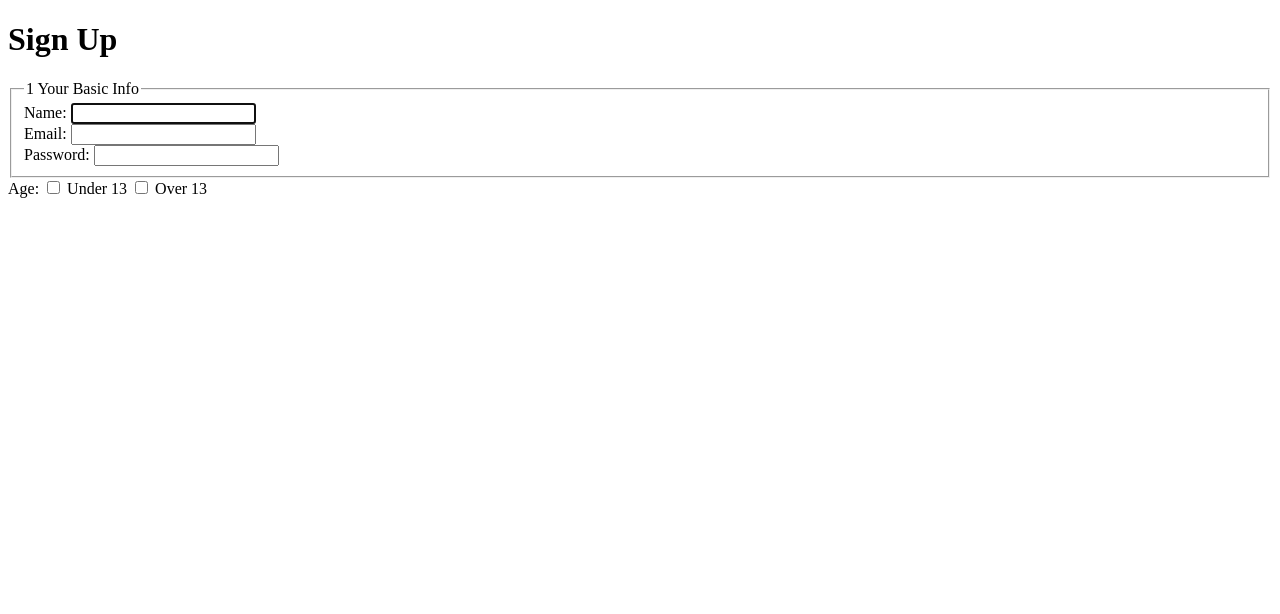
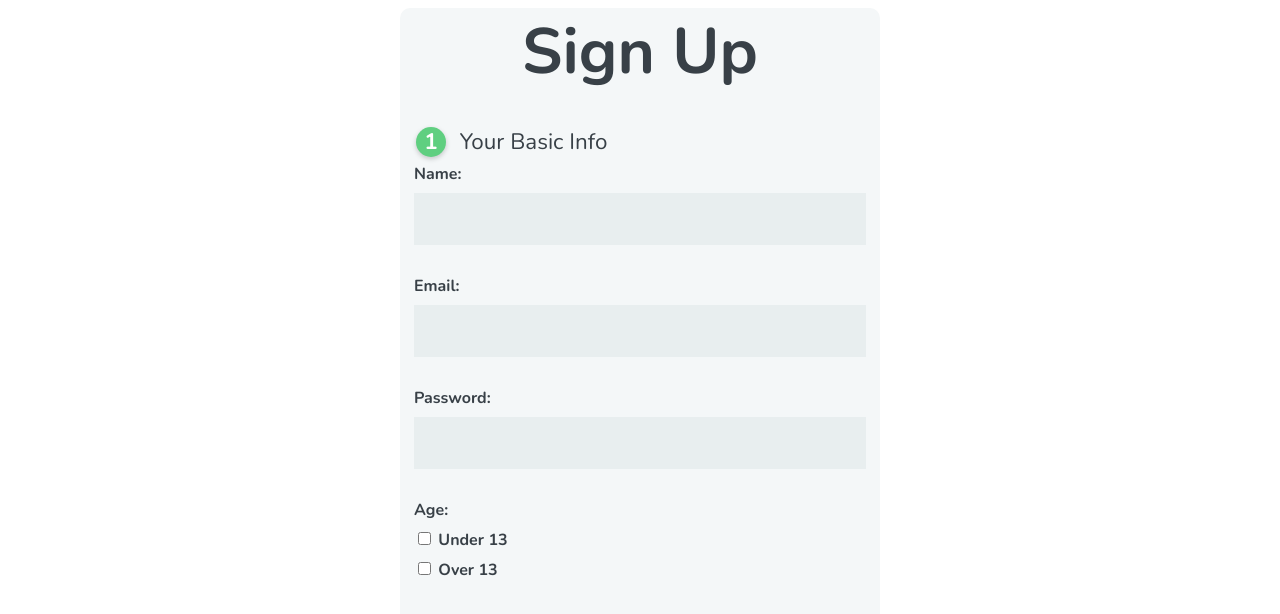
Before and after one commit to kauanorris/html-forms, a plain HTML site: page index.html in a window 1280 px wide. Drawn offline with nearby package versions, Linux system fonts and the light colour scheme.

Commit message:
Basic Infos

```diff
--- a/assets/css/style.css
+++ b/assets/css/style.css
@@ -0,0 +1,76 @@
+* {
+    font-family: Nunito, Open Sans, Raleway, Roboto, sans-serif;
+    color: #384047;
+    box-sizing: border-box;
+}
+
+body {
+    display: flex;
+    justify-content: center;
+}
+
+.content {
+    background-color: #F4F7F8;
+    display: flex;
+    flex-direction: column;
+    height: 1070px;
+    width: 480px;
+    border-radius: 10px;
+}
+
+.singUp {
+    display: flex;
+    justify-content: center;
+    font-size: 32px;
+}
+
+h1 {
+    margin: 0 0 30px 0;
+}
+
+.number {
+    background-color: #5fcf80;
+    color: white;
+    display: inline-flex;
+    width: 30px;
+    height: 30px;
+    border-radius: 50%;
+    justify-content: center;
+    align-items: center;
+    font-weight: bold;
+    margin-right: 8px;
+    box-shadow: 0 2px 5px rgba(0,0,0,0.2)
+}
+
+legend {
+    font-size: 22.4px;
+}
+
+fieldset {
+    border: none;
+    margin-bottom: 30px;
+}
+
+.content label {
+    display: block;
+    margin-bottom: 8px;
+    font-weight: bold;
+}
+
+input[type="text"], input[type="password"], input[type="date"], input[type="datetime"], input[type="email"], input[type="number"], input[type="search"], input[type="tel"], input[type="time"], input[type="url"], textarea, select {
+    background: rgba(255, 255, 255, 0.1);
+    border: none;
+    font-size: 16px;
+    height: auto;
+    margin: 0;
+    outline: 0;
+    padding: 15px;
+    width: 100%;
+    background-color: #e8eeef;
+    color: #8a97a0;
+    margin-bottom: 30px;
+}
+
+input[type="checkbox"] {
+    border-radius: 50%;
+}
--- a/index.html
+++ b/index.html
@@ -4,6 +4,9 @@
     <meta charset="UTF-8">
     <meta name="viewport" content="width=device-width, initial-scale=1.0">
     <link rel="stylesheet" href="assets/css/style.css">
+    <link rel="preconnect" href="https://fonts.googleapis.com">
+    <link rel="preconnect" href="https://fonts.gstatic.com" crossorigin>
+    <link href="https://fonts.googleapis.com/css2?family=Nunito:ital,wght@0,200..1000;1,200..1000&family=Open+Sans:ital,wght@0,300..800;1,300..800&family=Raleway:ital,wght@0,100..900;1,100..900&family=Roboto:ital,wght@0,100..900;1,100..900&display=swap" rel="stylesheet">
     <title>Document</title>
 </head>
 <body>
@@ -24,14 +27,20 @@
                         <label for="email">Email:</label>
                         <input type="email" id="email" name="email" required>
                     </div>
-                    <div class="password"></div>
+                    <div class="password">
                         <label for="password">Password:</label>
                         <input type="password" id="password" name="password" required>
                     </div>
                     <div class="age">
                         <label for="age">Age: </label>
-                        <input type="checkbox" id="age" name="age"> Under 13
-                        <input type="checkbox" id="age" name="age"> Over 13
+                        <label for="under13">
+                            <input type="checkbox" id="under13" name="age">
+                            Under 13
+                        </label>
+                        <label for="over13">
+                        <input type="checkbox" id="over13" name="age">
+                        Over 13
+                        </label>
                     </div>
                 </fieldset>
             </div>
```
